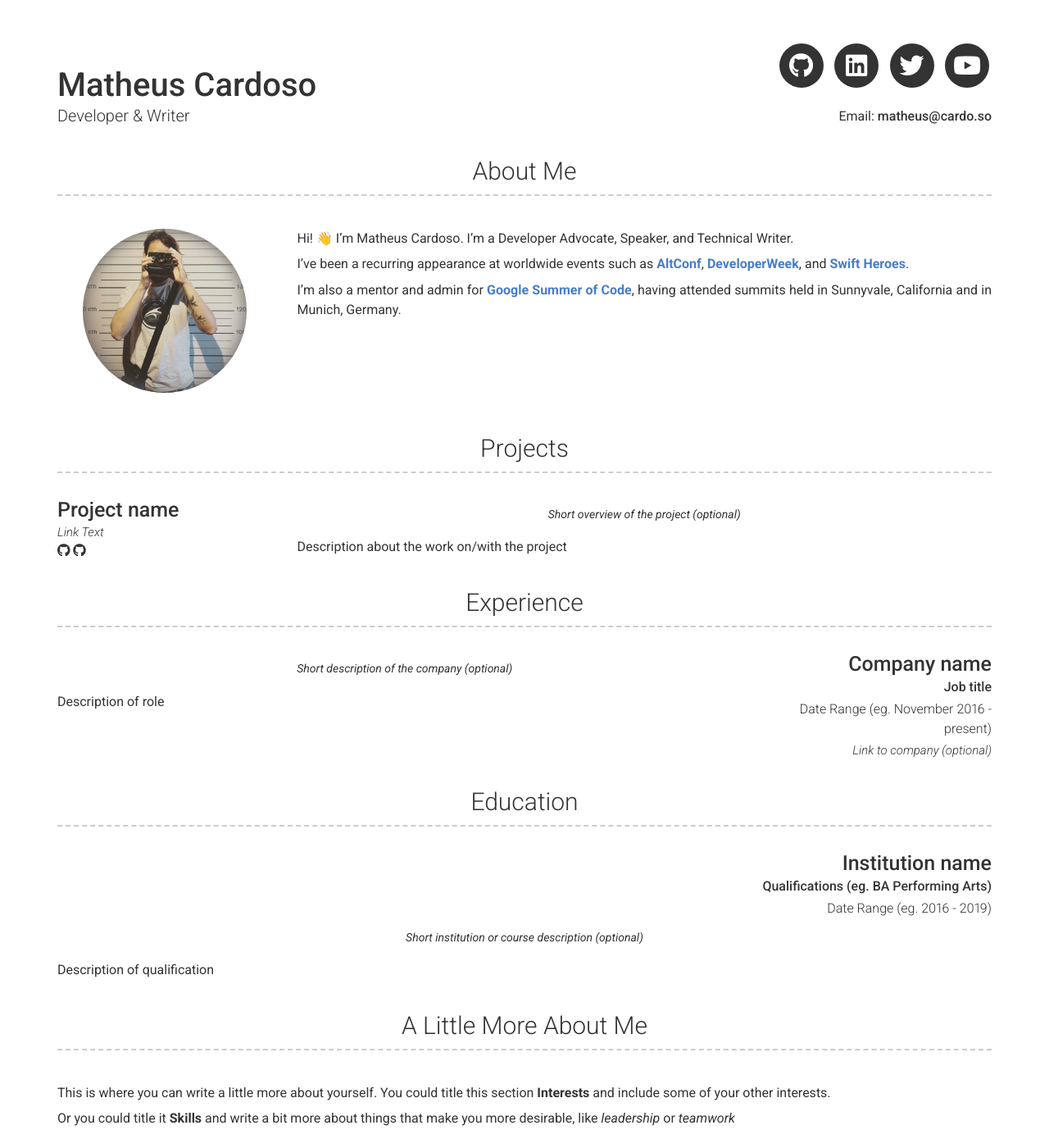
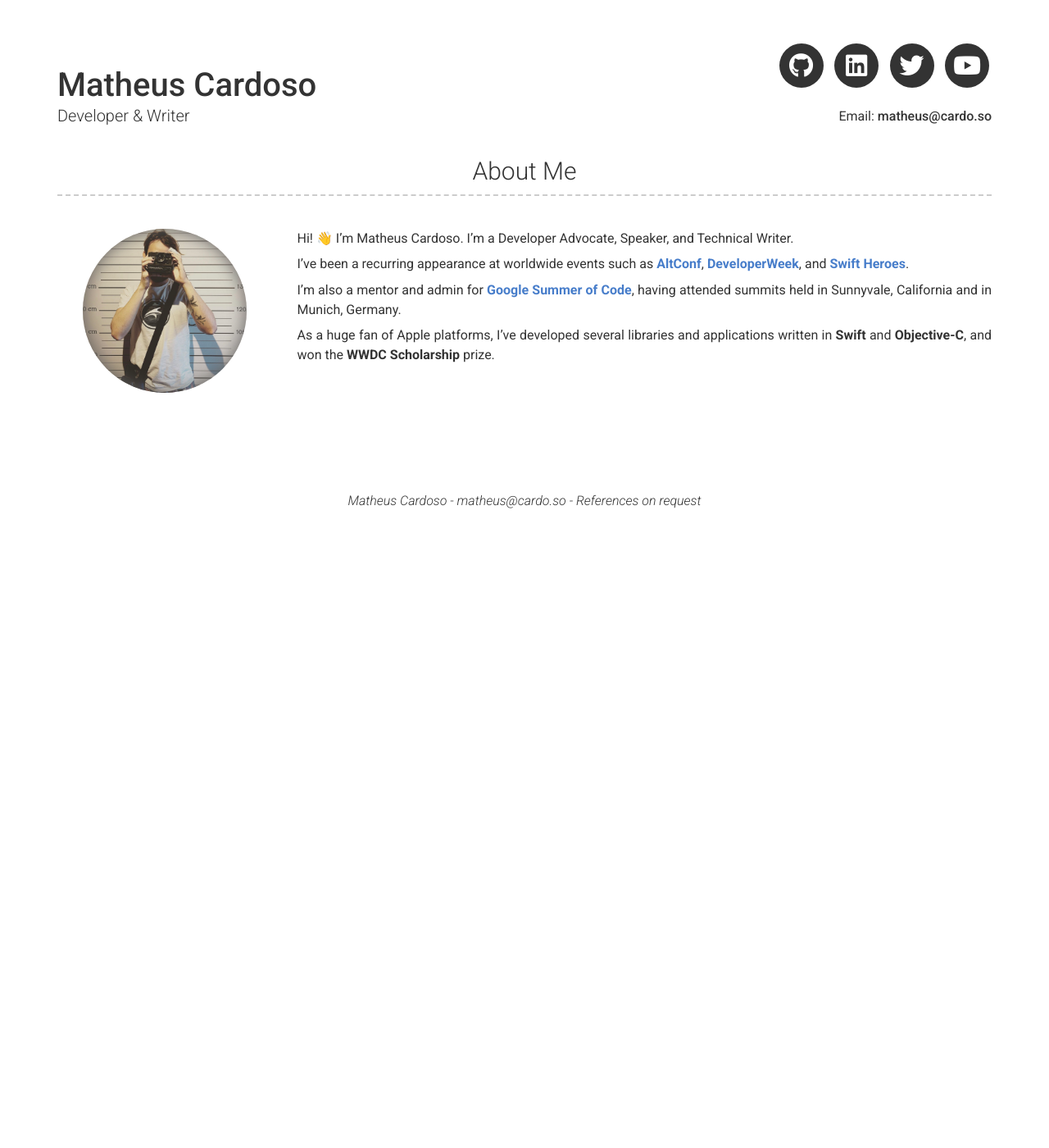
Before and after one commit to cardoso/cardoso.github.io, a Jekyll site: the page built from index.md, in a window 1280 px wide and 1400 px high. Shown: the whole window at 82% size. Built offline with Jekyll 4.4.1, drawn with Linux system fonts in a browser that asks for light colours; nearby versions of some CDN libraries.

Commit message:
Remove content

```diff
--- a/_config.yml
+++ b/_config.yml
@@ -58,54 +58,56 @@
 
  I'm also a mentor and admin for **[Google Summer of Code](https://summerofcode.withgoogle.com)**, having attended summits held in Sunnyvale, California and in Munich, Germany.
 
-content:
-  - title: Projects # Title for the section
-    layout: list # Type of content section (list/text)
-    content:
-      - layout: left
-        title: Project name
-        link: Link to project (eg. sproogen.github.io/modern-resume-theme)(optional)
-        link_text: Link Text
-        additional_links:
-          - title:  Github page for project (eg. sproogen/modern-resume-theme)
-            icon: fab fa-github
-            url: Link to project (eg. sproogen.github.io/modern-resume-theme)(optional)
-          - title:  Github page for project (eg. sproogen/modern-resume-theme)
-            icon: fab fa-github
-            url: Link to project (eg. sproogen.github.io/modern-resume-theme)(optional)
-        quote: >
-          Short overview of the project (optional)
-        description: | # this will include new lines to allow paragraphs
-          Description about the work on/with the project
-  - title: Experience
-    layout: list
-    content:
-      - layout: right
-        title: Company name
-        sub_title: Job title
-        caption: Date Range (eg. November 2016 - present)
-        link: Link to company (optional)
-        quote: >
-          Short description of the company (optional)
-        description: | # this will include new lines to allow paragraphs
-          Description of role
-  - title: Education
-    layout: list
-    content:
-      - layout: top-right
-        title: Institution name
-        sub_title: Qualifications (eg. BA Performing Arts)
-        caption: Date Range (eg. 2016 - 2019)
-        quote: >
-          Short institution or course description (optional)
-        description: | # this will include new lines to allow paragraphs
-          Description of qualification
-  - title: A Little More About Me
-    layout: text
-    content: | # this will include new lines to allow paragraphs
-      This is where you can write a little more about yourself. You could title this section **Interests** and include some of your other interests.
+ As a huge fan of Apple platforms, I've developed several libraries and applications written in **Swift** and **Objective-C**, and won the **WWDC Scholarship** prize.
 
-      Or you could title it **Skills** and write a bit more about things that make you more desirable, like *leadership* or *teamwork*
+#content:
+#  - title: Projects # Title for the section
+#    layout: list # Type of content section (list/text)
+#    content:
+#      - layout: left
+#        title: Project name
+#        link: Link to project (eg. sproogen.github.io/modern-resume-theme)(optional)
+#        link_text: Link Text
+#        additional_links:
+#          - title:  Github page for project (eg. sproogen/modern-resume-theme)
+#            icon: fab fa-github
+#            url: Link to project (eg. sproogen.github.io/modern-resume-theme)(optional)
+#          - title:  Github page for project (eg. sproogen/modern-resume-theme)
+#            icon: fab fa-github
+#            url: Link to project (eg. sproogen.github.io/modern-resume-theme)(optional)
+#        quote: >
+#          Short overview of the project (optional)
+#        description: | # this will include new lines to allow paragraphs
+#          Description about the work on/with the project
+#  - title: Experience
+#    layout: list
+#    content:
+#      - layout: right
+#        title: Company name
+#        sub_title: Job title
+#        caption: Date Range (eg. November 2016 - present)
+#        link: Link to company (optional)
+#        quote: >
+#          Short description of the company (optional)
+#        description: | # this will include new lines to allow paragraphs
+#          Description of role
+#  - title: Education
+#    layout: list
+#    content:
+#      - layout: top-right
+#        title: Institution name
+#        sub_title: Qualifications (eg. BA Performing Arts)
+#        caption: Date Range (eg. 2016 - 2019)
+#        quote: >
+#          Short institution or course description (optional)
+#        description: | # this will include new lines to allow paragraphs
+#          Description of qualification
+#  - title: A Little More About Me
+#    layout: text
+#    content: | # this will include new lines to allow paragraphs
+#      This is where you can write a little more about yourself. You could title this section **Interests** and include some of your other interests.
+#
+#      Or you could title it **Skills** and write a bit more about things that make you more desirable, like *leadership* or *teamwork*
 
 # Footer
 footer_show_references: true
```
